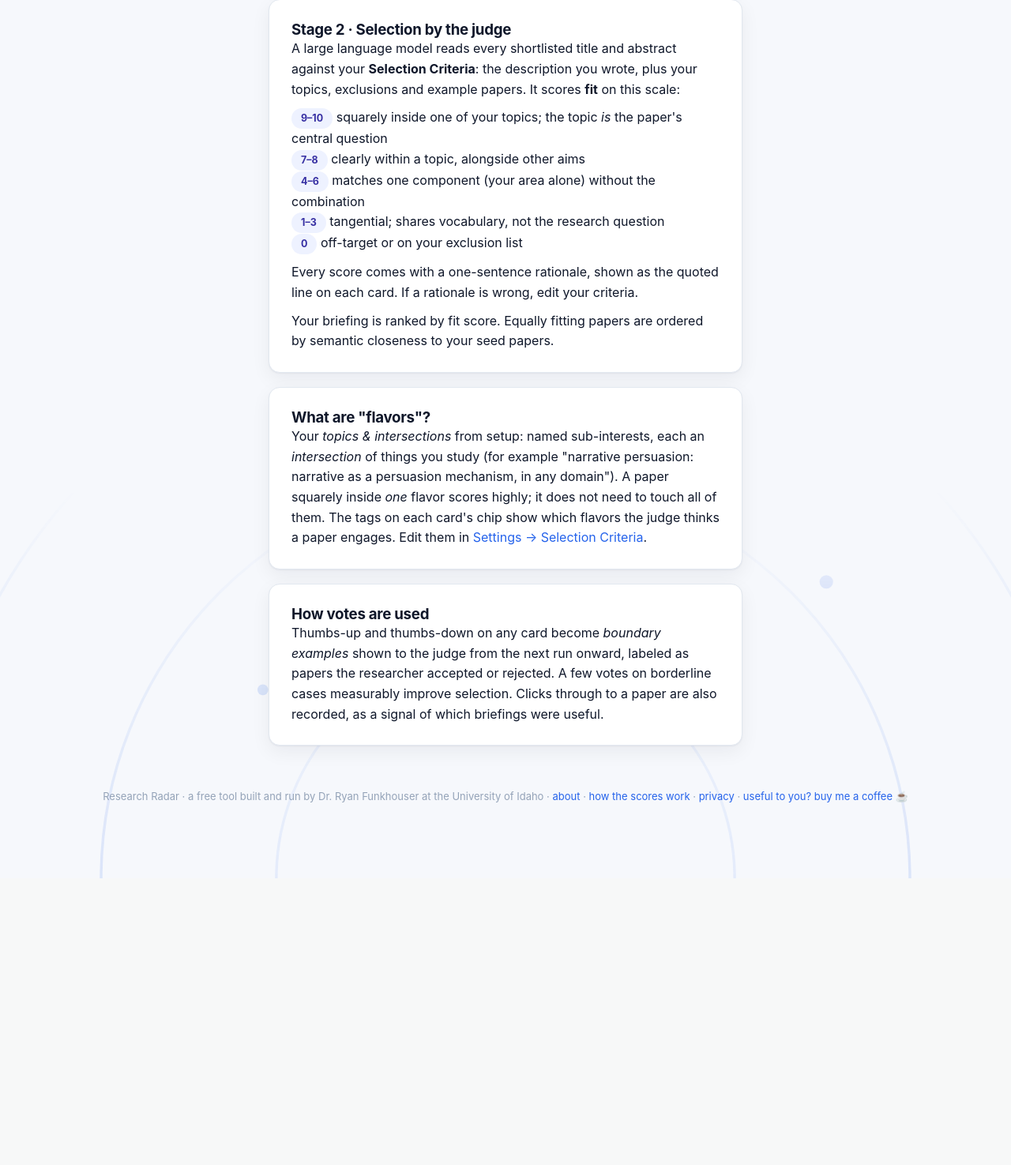
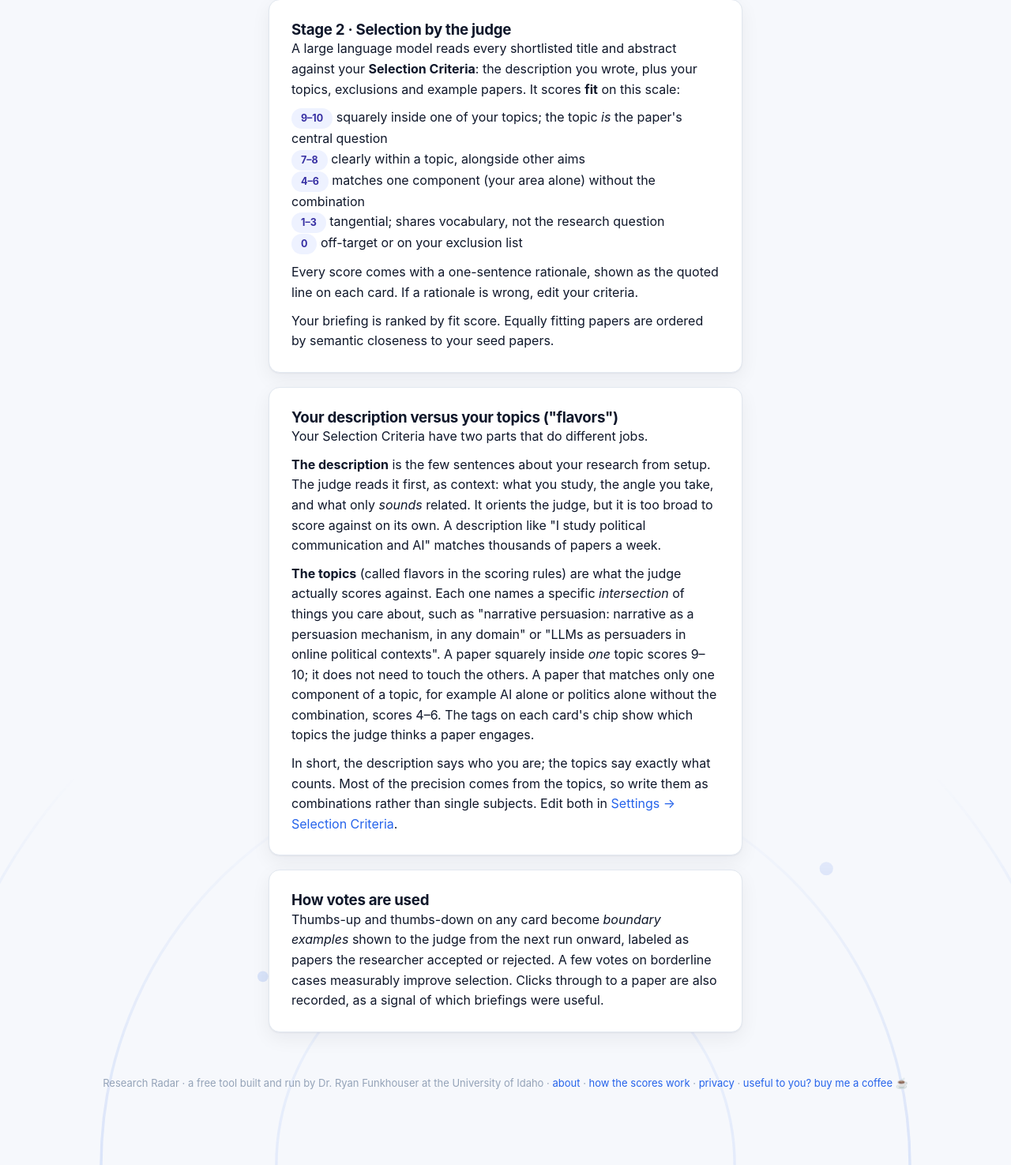
Before and after one commit to rnfunkhouser/papersradar, a FastAPI app: page /about-scores in a window 1280 px wide; the page is wider, and only the part inside the window is pictured. Shown: the part 421-1896 px from the top of that part at 79% size. Before the commit the page ends 1533 px from the top of that part, so only its background shows below. Run offline with FastAPI, Linux system fonts and the light colour scheme; data comes from the database, SQL or seed files in the repository; data that the repository does not hold is empty.

Commit message:
Scores page: explain description vs. topics (flavors) and what each adds
Co-Authored-By: Claude Fable 5.1 <noreply@anthropic.com>

```diff
--- a/app/templates/about_scores.html
+++ b/app/templates/about_scores.html
@@ -36,14 +36,28 @@
   </div>
 
   <div class="panel">
-    <h3>What are "flavors"?</h3>
-    <p>Your <em>topics &amp; intersections</em> from setup: named sub-interests, each
-      an <em>intersection</em> of things you study
-      (for example "narrative persuasion: narrative as a persuasion mechanism, in any
-      domain"). A paper squarely inside <em>one</em> flavor scores highly; it does not
-      need to touch all of them. The tags on each card's chip show which flavors the
-      judge thinks a paper engages. Edit them in
-      <a href="/settings">Settings → Selection Criteria</a>.</p>
+    <h3>Your description versus your topics ("flavors")</h3>
+    <p>Your Selection Criteria have two parts that do different jobs.</p>
+    <p style="margin-top:10px"><strong>The description</strong> is the few
+      sentences about your research from setup. The judge reads it first, as
+      context: what you study, the angle you take, and what only <em>sounds</em>
+      related. It orients the judge, but it is too broad to score against on its
+      own. A description like "I study political communication and AI" matches
+      thousands of papers a week.</p>
+    <p style="margin-top:10px"><strong>The topics</strong> (called flavors in the
+      scoring rules) are what the judge actually scores against. Each one names a
+      specific <em>intersection</em> of things you care about, such as
+      "narrative persuasion: narrative as a persuasion mechanism, in any
+      domain" or "LLMs as persuaders in online political contexts". A paper
+      squarely inside <em>one</em> topic scores 9–10; it does not need to touch
+      the others. A paper that matches only one component of a topic, for
+      example AI alone or politics alone without the combination, scores 4–6.
+      The tags on each card's chip show which topics the judge thinks a paper
+      engages.</p>
+    <p style="margin-top:10px">In short, the description says who you are;
+      the topics say exactly what counts. Most of the precision comes from the
+      topics, so write them as combinations rather than single subjects. Edit
+      both in <a href="/settings">Settings → Selection Criteria</a>.</p>
   </div>
 
   <div class="panel">
```
